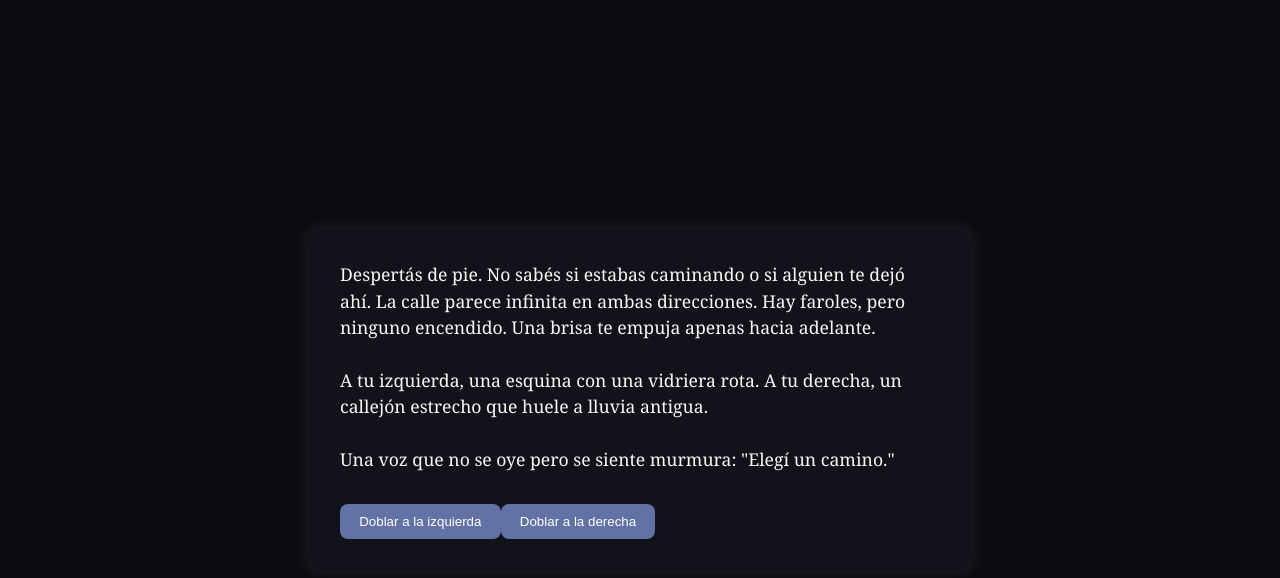
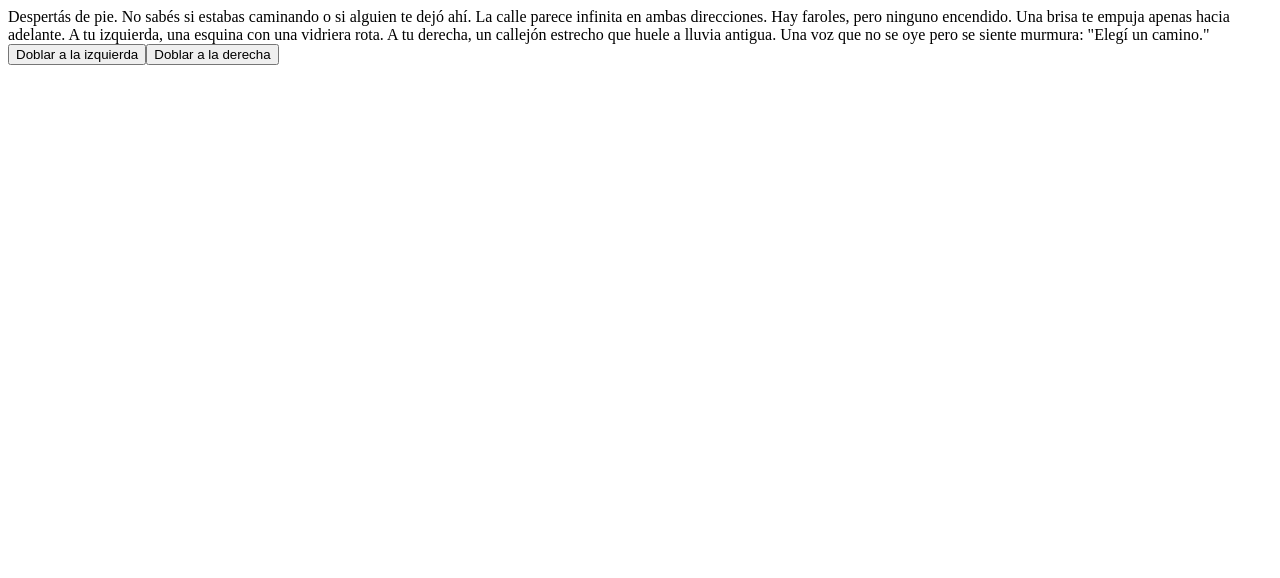
Before and after one commit to barboza-sensei/VN, a plain HTML site: page index.html in a window 1280 px wide. Drawn offline with Linux system fonts and the light colour scheme.

Commit message:
Update 2 style.css

```diff
--- a/style.css
+++ b/style.css
@@ -1,52 +1,3 @@
-body {
-  background: #0b0c10 url('assets/bg.jpg') center/cover no-repeat;
-  color: #f8f8f2;
-  font-family: 'Georgia', serif;
-  display: flex;
-  justify-content: center;
-  align-items: center;
-  height: 100vh;
-  margin: 0;
-  overflow: hidden;
-}
-
-#game-container {
-  background: rgba(20, 20, 30, 0.8);
-  padding: 2rem;
-  border-radius: 12px;
-  max-width: 600px;
-  box-shadow: 0 0 15px rgba(255, 255, 255, 0.1);
-}
-
-#narrative, #question {
-  white-space: pre-line;
-  margin-bottom: 1.5rem;
-  line-height: 1.5;
-  font-size: 1.1rem;
-}
-
-button {
-  background-color: #6272a4;
-  border: none;
-  color: white;
-  padding: 0.6rem 1.2rem;
-  margin-top: 0.5rem;
-  border-radius: 8px;
-  cursor: pointer;
-}
-
-button:hover {
-  background-color: #7081c7;
-}
-
-#answerInput {
-  width: 80%;
-  padding: 0.5rem;
-  border-radius: 6px;
-  border: none;
-  margin-right: 0.5rem;
-}
-
 .ordering-container {
   display: flex;
   flex-direction: column;
@@ -61,11 +12,17 @@ button:hover {
   background: #1a1a1a;
   color: #fff;
   cursor: pointer;
-  transition: background 0.3s;
+  transition: background 0.3s, transform 0.2s;
 }
 
 .ordering-step:hover {
   background: #333;
+  transform: scale(1.02);
+}
+
+.ordering-step.picked {
+  background: #4b5563;
+  opacity: 0.7;
 }
 
 .btn-done {
@@ -78,3 +35,10 @@ button:hover {
   border-radius: 8px;
   cursor: pointer;
 }
+
+.order-display {
+  margin-top: 10px;
+  font-style: italic;
+  color: #ccc;
+  text-align: center;
+}
```
